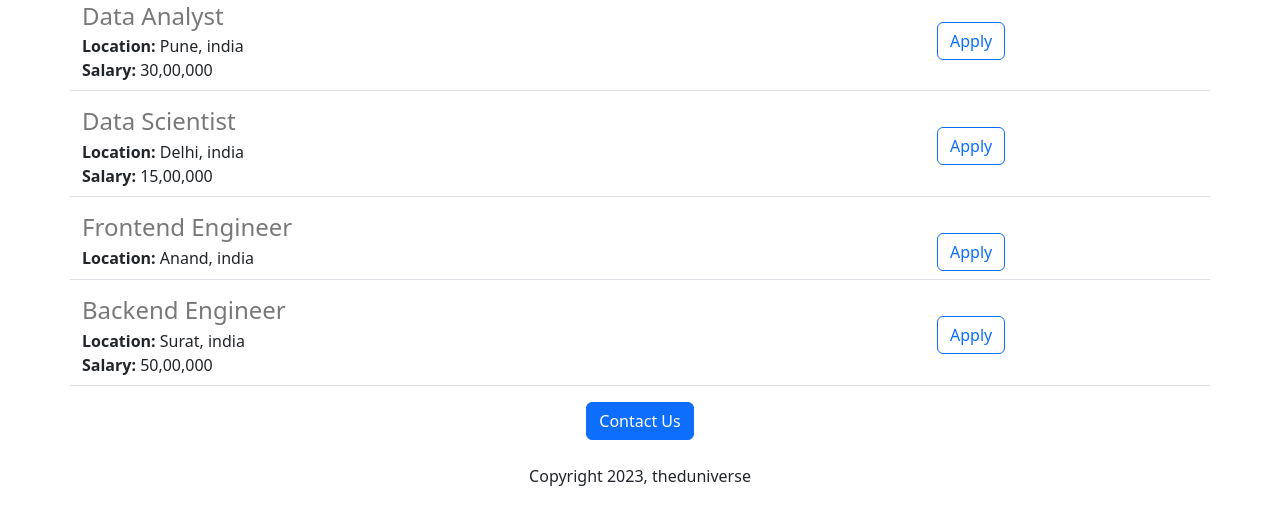
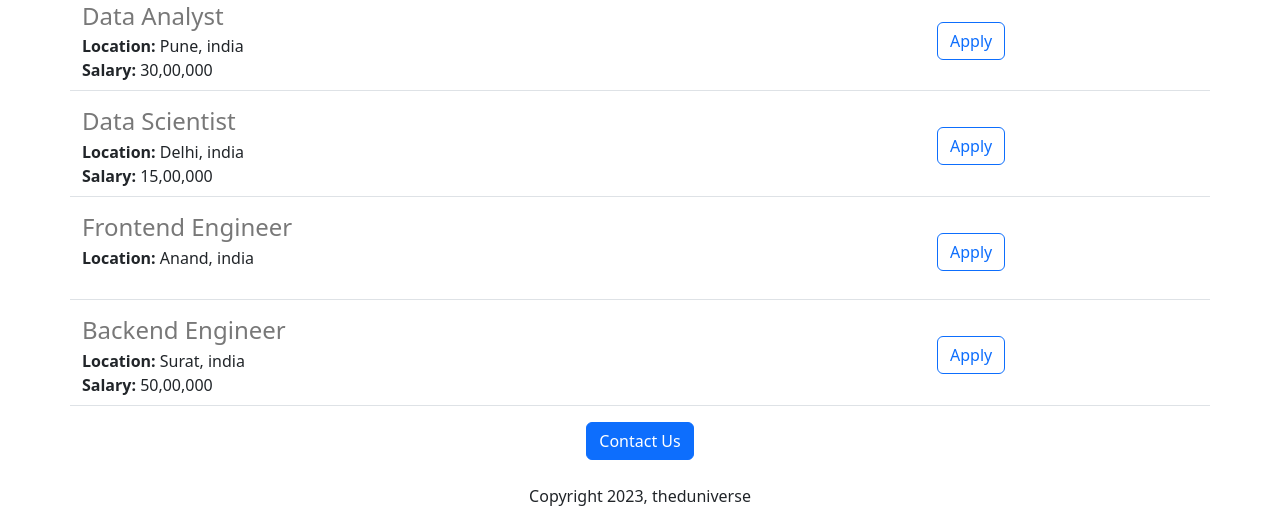
Before and after one commit to dharmikgajera311/Website2, a Flask app: page / in a window 1280 px wide. Shown: the part 1036-1560 px from the top of the page. Before the commit the page ends 1522 px from the top, so only its background shows below. Run offline with Flask 3, Linux system fonts and the light colour scheme.

Commit message:
changes done

```diff
--- a/templates/job.html
+++ b/templates/job.html
@@ -9,6 +9,7 @@
   {% endif %}
   </div>
   <div class="col-3" >
-  <button type="button" align="left" class="btn btn-outline-primary" style= "margin-top:20px;">Apply</button>
+  <button type="button" align="left" class="btn btn-outline-primary"
+    style= "margin: 20px auto 20px auto;">Apply</button>
   </div>
 </div>
```
